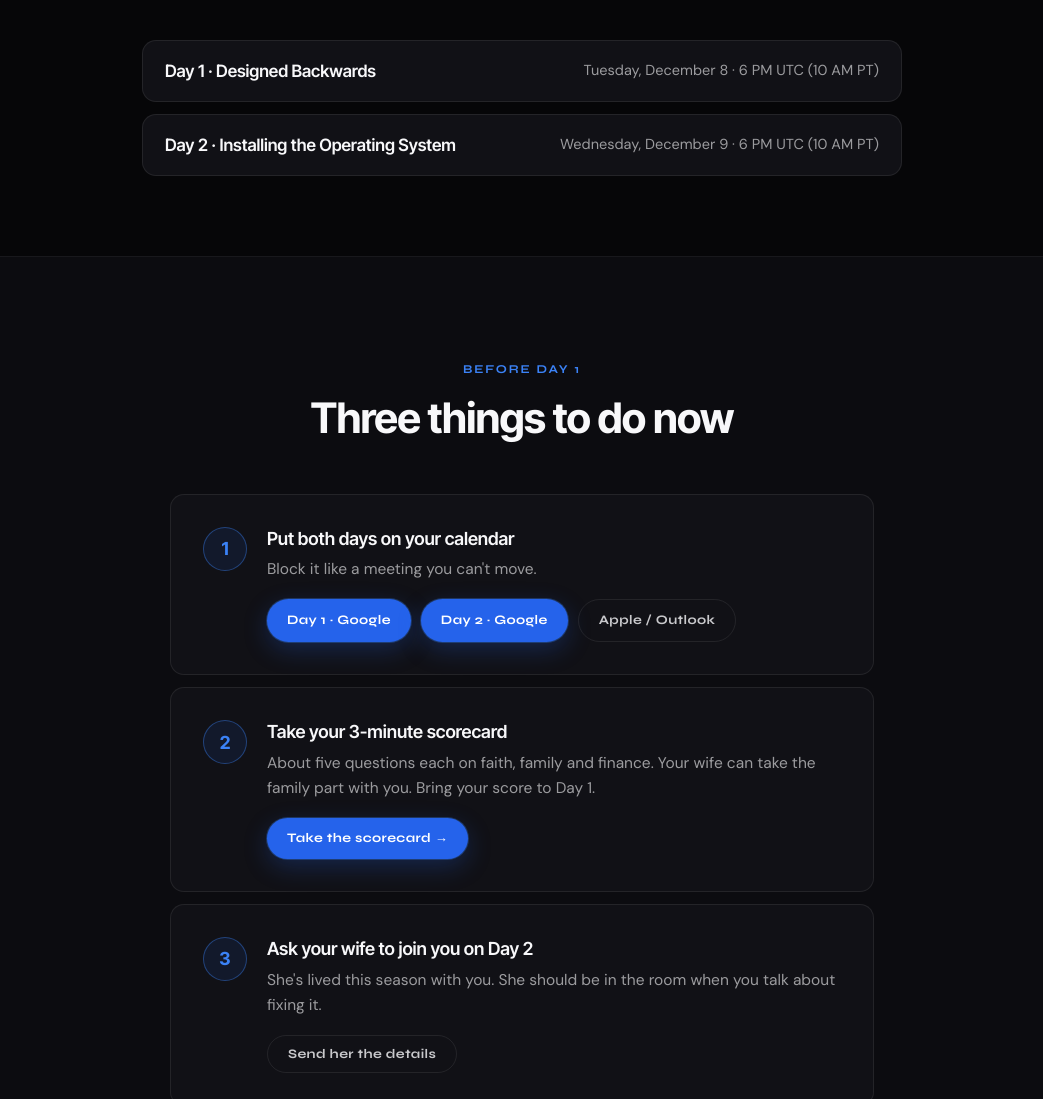
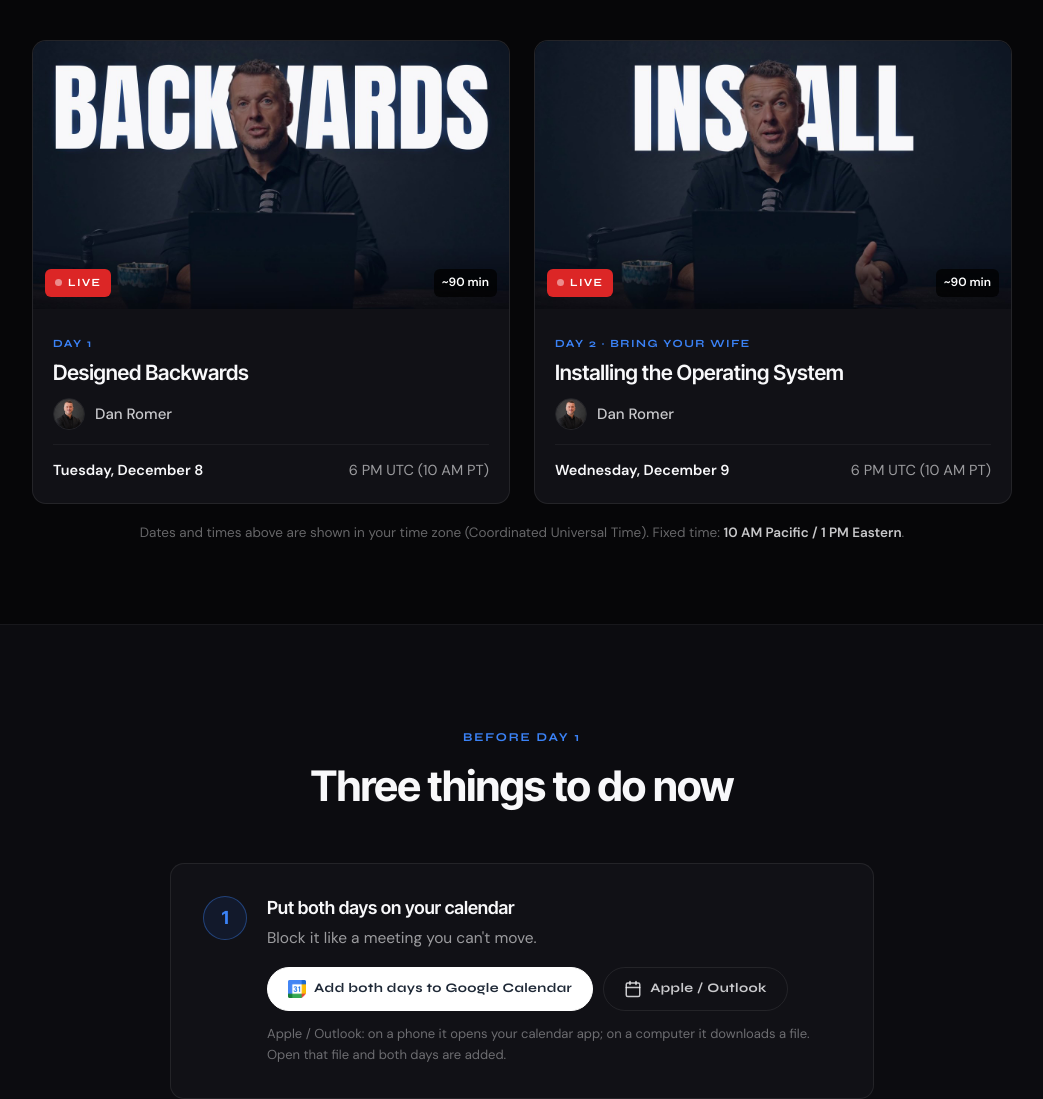
Before and after one commit to CharlesRomer/order-of-kings-site, a plain HTML site: page event/confirmed.html in a window 1280 px wide. Shown: the part 360-1459 px from the top of the page, without its empty margins (118-1161 px from the left). Drawn offline with Linux system fonts and the light colour scheme.

Commit message:
Confirmation page: live session cards, one-click calendar, fixed-time note
- Two video-style cards for Day 1 / Day 2: custom thumbnails (Dan cut
  out in front of BACKWARDS / INSTALL), LIVE badge, ~90 min, title,
  Dan avatar, date and time in the visitor's time zone.
- Note under the cards: times shown in your time zone + fixed time
  (10 AM Pacific / 1 PM Eastern; VIP 9 AM / 12 PM).
- One Google Calendar button adds both days (2-day daily repeat), with
  the Google Calendar icon; VIP buyers get a second button for the VIP
  hours.
- Apple / Outlook now uses hosted .ics files served as text/calendar
  (free + VIP versions, 30-min reminder) instead of a generated download.
- Scorecard step: "Just a few short minutes..."

Co-Authored-By: Claude Opus 5.5 <noreply@anthropic.com>

```diff
--- a/event/confirmed.html
+++ b/event/confirmed.html
@@ -35,11 +35,42 @@
         <div class="vip-badge">VIP confirmed · receipt sent to your email</div>
       </div>
 
-      <div class="narrow when-list">
-        <div class="card when-row"><h3 class="h4">Day 1 · Designed Backwards</h3><span class="t"><span data-fill="day1-date">Tuesday, December 8</span> · <span data-fill="session-time">10 AM PT / 1 PM ET</span></span></div>
-        <div class="card when-row"><h3 class="h4">Day 2 · Installing the Operating System</h3><span class="t"><span data-fill="day2-date">Wednesday, December 9</span> · <span data-fill="session-time">10 AM PT / 1 PM ET</span></span></div>
-        <div class="card when-row highlight vip-only"><h3 class="h4">VIP hour with Dan</h3><span class="t">Both days · <span data-fill="vip-time">9 AM PT / 12 PM ET</span></span></div>
+      <div class="sessions">
+        <article class="session">
+          <div class="session-thumb">
+            <img src="img/day1-thumb.jpg" alt="Day 1: Designed Backwards, live with Dan Romer" />
+            <span class="live-badge"><i></i>Live</span>
+            <span class="len-badge">~90 min</span>
+          </div>
+          <div class="session-body">
+            <span class="session-day">Day 1</span>
+            <h3 class="h3">Designed Backwards</h3>
+            <div class="session-host"><img src="img/dan-headshot.jpg" alt="" /><span>Dan Romer</span></div>
+            <div class="session-when">
+              <strong data-fill="day1-date">Tuesday, December 8</strong>
+              <span data-fill="session-time">10 AM PT</span>
+            </div>
+          </div>
+        </article>
+        <article class="session">
+          <div class="session-thumb">
+            <img src="img/day2-thumb.jpg" alt="Day 2: Installing the Operating System, live with Dan Romer" />
+            <span class="live-badge"><i></i>Live</span>
+            <span class="len-badge">~90 min</span>
+          </div>
+          <div class="session-body">
+            <span class="session-day">Day 2 · Bring your wife</span>
+            <h3 class="h3">Installing the Operating System</h3>
+            <div class="session-host"><img src="img/dan-headshot.jpg" alt="" /><span>Dan Romer</span></div>
+            <div class="session-when">
+              <strong data-fill="day2-date">Wednesday, December 9</strong>
+              <span data-fill="session-time">10 AM PT</span>
+            </div>
+          </div>
+        </article>
       </div>
+      <div class="card when-row highlight vip-only vip-row"><h3 class="h4">VIP hour with Dan</h3><span class="t">Both days · <span data-fill="vip-time">9 AM PT</span></span></div>
+      <p class="tz-line">Dates and times above are shown in your time zone (<span data-fill="tz-name">Pacific Time</span>). Fixed time: <strong>10 AM Pacific / 1 PM Eastern</strong><span class="vip-only"> (VIP hour 9 AM Pacific / 12 PM Eastern)</span>.</p>
     </div>
   </header>
 
@@ -54,19 +85,20 @@
           <div class="n">1</div>
           <div>
             <h3 class="h4">Put both days on your calendar</h3>
-            <p>Block it like a meeting you can't move.<span class="vip-only"> Your VIP hours are in the calendar file too.</span></p>
+            <p>Block it like a meeting you can't move.<span class="vip-only"> Your VIP hours are included too.</span></p>
             <div class="actions">
-              <a class="btn btn-primary btn-sm" data-gcal="day1" href="#" target="_blank" rel="noopener">Day 1 · Google</a>
-              <a class="btn btn-primary btn-sm" data-gcal="day2" href="#" target="_blank" rel="noopener">Day 2 · Google</a>
-              <a class="btn btn-outline btn-sm" data-ics href="#">Apple / Outlook</a>
+              <a class="btn btn-cal btn-sm" data-gcal="both" href="#" target="_blank" rel="noopener"><img src="img/gcal.png" alt="" />Add both days to Google Calendar</a>
+              <a class="btn btn-cal btn-sm vip-only-inline" data-gcal="vip" href="#" target="_blank" rel="noopener"><img src="img/gcal.png" alt="" />Add VIP hours to Google Calendar</a>
+              <a class="btn btn-outline btn-sm" data-ics href="designed-backwards.ics"><svg width="15" height="15" viewBox="0 0 24 24" fill="none" stroke="currentColor" stroke-width="2" stroke-linecap="round" stroke-linejoin="round" aria-hidden="true"><rect x="3" y="4" width="18" height="18" rx="2"/><line x1="16" y1="2" x2="16" y2="6"/><line x1="8" y1="2" x2="8" y2="6"/><line x1="3" y1="10" x2="21" y2="10"/></svg>Apple / Outlook</a>
             </div>
+            <p class="cal-help">Apple / Outlook: on a phone it opens your calendar app; on a computer it downloads a file. Open that file and both days are added.</p>
           </div>
         </div>
         <div class="card step-card">
           <div class="n">2</div>
           <div>
             <h3 class="h4">Take your 3-minute scorecard</h3>
-            <p>About five questions each on faith, family and finance. Your wife can take the family part with you. Bring your score to Day 1.</p>
+            <p>Just a few short minutes on your faith, your family and your finances. Your wife can take the family part with you. Bring your score to Day 1.</p>
             <div class="actions"><a class="btn btn-primary btn-sm" data-scorecard href="#" target="_blank" rel="noopener">Take the scorecard →</a></div>
           </div>
         </div>
--- a/event/event.css
+++ b/event/event.css
@@ -425,3 +425,41 @@ strong { font-weight: 600; color: var(--white); }
 .load-bar span { box-shadow: 0 0 18px rgba(59,130,246,0.55); }
 [data-page="vip"] .hero { padding-top: 84px; }
 @media (max-width: 640px) { [data-page="vip"] .hero { padding-top: 56px; } }
+
+/* ── Confirmation: the two live sessions as video-style cards ── */
+.sessions { display: grid; grid-template-columns: 1fr 1fr; gap: 24px; max-width: 980px; margin: 0 auto; }
+.session { background: var(--surface); border: 1px solid var(--border); border-radius: var(--radius); overflow: hidden; transition: border-color .25s, transform .25s; }
+.session:hover { border-color: rgba(59,130,246,0.45); transform: translateY(-2px); }
+.session-thumb { position: relative; aspect-ratio: 16 / 9; background: var(--deep); }
+.session-thumb img { width: 100%; height: 100%; object-fit: cover; display: block; }
+.live-badge { position: absolute; top: 12px; left: 12px; display: inline-flex; align-items: center; gap: 6px; padding: 5px 10px; border-radius: 6px; background: #dc2626; color: #fff; font-family: var(--font-ui); font-size: 11px; font-weight: 700; letter-spacing: 0.12em; text-transform: uppercase; }
+.live-badge i { width: 7px; height: 7px; border-radius: 50%; background: #fff; animation: livePulse 1.6s ease-in-out infinite; }
+@keyframes livePulse { 0%,100% { opacity: 1; } 50% { opacity: .35; } }
+.len-badge { position: absolute; right: 12px; bottom: 12px; padding: 4px 8px; border-radius: 6px; background: rgba(0,0,0,0.75); color: #fff; font-size: 12px; font-weight: 600; }
+.session-body { padding: 18px 20px 20px; text-align: left; }
+.session-day { font-family: var(--font-ui); font-size: 11px; font-weight: 700; letter-spacing: 0.14em; text-transform: uppercase; color: var(--blue-light); }
+.session-body .h3 { margin: 4px 0 12px; font-size: 21px; }
+.session-host { display: flex; align-items: center; gap: 10px; font-size: 15px; font-weight: 500; color: var(--white-80); }
+.session-host img { width: 32px; height: 32px; border-radius: 50%; object-fit: cover; object-position: center 15%; border: 1px solid var(--border); }
+.session-when { margin-top: 14px; padding-top: 14px; border-top: 1px solid var(--border-2); display: flex; justify-content: space-between; align-items: baseline; gap: 10px; flex-wrap: wrap; font-size: 14.5px; color: var(--white-60); }
+.session-when strong { color: var(--white); font-weight: 600; }
+.vip-row { max-width: 980px; margin: 16px auto 0; }
+.tz-line { max-width: 980px; margin: 18px auto 0; text-align: center; font-size: 13.5px; color: var(--white-40); }
+.tz-line strong { color: var(--white-80); font-weight: 600; }
+.is-vip .tz-line span.vip-only { display: inline !important; }
+
+/* Calendar buttons */
+.btn-cal { background: #fff; color: #1f2937; box-shadow: none; border: 1px solid #fff; }
+.btn-cal:hover { background: #f1f5f9; }
+.btn-cal img, .btn svg { width: 18px; height: 18px; flex-shrink: 0; }
+.vip-only-inline { display: none !important; }
+.is-vip .vip-only-inline { display: inline-flex !important; }
+.cal-help { margin-top: 12px !important; font-size: 13px !important; color: var(--white-40) !important; }
+
+@media (max-width: 760px) {
+  .sessions { grid-template-columns: 1fr; max-width: 480px; }
+}
+@media (max-width: 640px) {
+  .step-card .actions .btn { width: 100%; white-space: normal; text-align: center; }
+}
+.live-badge { top: auto; bottom: 12px; left: 12px; }
--- a/event/event.js
+++ b/event/event.js
@@ -258,32 +258,21 @@ window.EVENT_CONFIG = {
     if (isVip) { try { posthog.capture('vip_purchased', { event_name: 'designed_backwards', value: C.vipPrice }); window.fbq && fbq('track', 'Purchase', { value: C.vipPrice, currency: 'USD' }); } catch (e) {} }
 
     // Calendar links
-    const gcal = (title, start, mins, details) => {
-      const f = d => d.toISOString().replace(/[-:]/g, '').replace(/\.\d{3}/, '');
-      return 'https://calendar.google.com/calendar/render?' + new URLSearchParams({ action: 'TEMPLATE', text: title, dates: `${f(start)}/${f(addMin(start, mins))}`, details }).toString();
-    };
-    const details = 'Live workshop with Dan Romer. Your join link comes by email and text before we go live.\n\nTake the scorecard before Day 1. Bring your wife on Day 2.';
-    const events = [
-      { key: 'day1', title: 'Designed Backwards: Day 1 (live with Dan Romer)', start: day1, mins: C.sessionMinutes },
-      { key: 'day2', title: 'Designed Backwards: Day 2 (bring your wife)', start: day2, mins: C.sessionMinutes },
-    ];
-    if (isVip) {
-      events.push({ key: 'vip1', title: 'Designed Backwards: VIP hour with Dan (Day 1)', start: addMin(day1, -C.vipMinutesBefore), mins: C.vipMinutesBefore });
-      events.push({ key: 'vip2', title: 'Designed Backwards: VIP hour with Dan (Day 2)', start: addMin(day2, -C.vipMinutesBefore), mins: C.vipMinutesBefore });
-    }
-    events.forEach(ev => {
-      const a = $(`[data-gcal="${ev.key}"]`);
-      if (a) { a.href = gcal(ev.title, ev.start, ev.mins, details); a.addEventListener('click', () => track('calendar_added', { which: ev.key, kind: 'google' })); }
-    });
+    // Google: ONE link that adds both days (a 2-day daily repeat). VIP buyers get a second link for the VIP hours.
+    const f = d => d.toISOString().replace(/[-:]/g, '').replace(/\.\d{3}/, '');
+    const details = 'Live workshop with Dan Romer. Your join link comes by email and text before we go live.\n\nTake the scorecard before Day 1. Bring your wife on Day 2.\n\nhttps://event.orderofkings.org';
+    const gcal = (title, start, mins) => 'https://calendar.google.com/calendar/render?' + new URLSearchParams({
+      action: 'TEMPLATE', text: title, dates: `${f(start)}/${f(addMin(start, mins))}`, details, recur: 'RRULE:FREQ=DAILY;COUNT=2',
+    }).toString();
+    const g = $('[data-gcal="both"]');
+    if (g) { g.href = gcal('Designed Backwards (live with Dan Romer)', day1, C.sessionMinutes); g.addEventListener('click', () => track('calendar_added', { kind: 'google', vip: false })); }
+    const gv = $('[data-gcal="vip"]');
+    if (gv) { gv.href = gcal('Designed Backwards: VIP hour with Dan', addMin(day1, -C.vipMinutesBefore), C.vipMinutesBefore); gv.addEventListener('click', () => track('calendar_added', { kind: 'google', vip: true })); }
+    // Apple / Outlook: hosted .ics files (served as text/calendar). VIP file also has the two VIP hours.
     const ics = $('[data-ics]');
     if (ics) {
-      const f = d => d.toISOString().replace(/[-:]/g, '').replace(/\.\d{3}/, '');
-      const body = ['BEGIN:VCALENDAR', 'VERSION:2.0', 'PRODID:-//Order of Kings//Designed Backwards//EN']
-        .concat(...events.map((ev, i) => ['BEGIN:VEVENT', `UID:designed-backwards-${ev.key}@orderofkings.org`, `DTSTAMP:${f(new Date())}`, `DTSTART:${f(ev.start)}`, `DTEND:${f(addMin(ev.start, ev.mins))}`, `SUMMARY:${ev.title}`, `DESCRIPTION:${details.replace(/\n/g, '\\n')}`, 'END:VEVENT']))
-        .concat('END:VCALENDAR').join('\r\n');
-      ics.href = URL.createObjectURL(new Blob([body], { type: 'text/calendar' }));
-      ics.download = 'designed-backwards.ics';
-      ics.addEventListener('click', () => track('calendar_added', { kind: 'ics' }));
+      ics.href = isVip ? 'designed-backwards-vip.ics' : 'designed-backwards.ics';
+      ics.addEventListener('click', () => track('calendar_added', { kind: 'ics', vip: isVip }));
     }
 
     const sc = $('[data-scorecard]');
```
Also changed, not shown: event/img/day1-thumb.jpg (added), event/img/day2-thumb.jpg (added), event/img/gcal.png (added), 4 other files.
